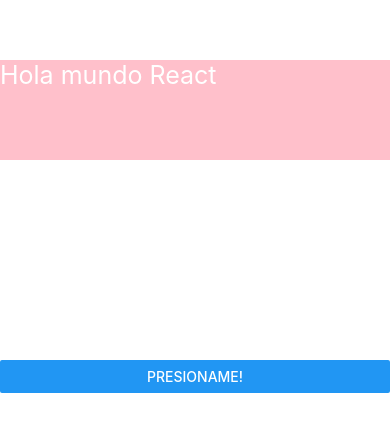
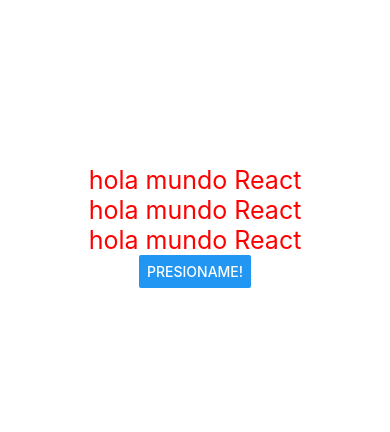
Before and after one commit to Diana-CRG/PM192, a React Native app in the folder my-blank/: screen / in a window 390 px wide. Shown: the part 196-628 px from the top of the page. Built offline with nearby package versions, Linux system fonts and the light colour scheme.

Commit message:
pract_6_t

```diff
--- a/my-blank/App.js
+++ b/my-blank/App.js
@@ -1,47 +1,44 @@
 /* zona 1, aqui van importaciones  */
 import { StatusBar } from 'expo-status-bar';
-import { Children } from 'react';
-import { StyleSheet, Text, View,Button } from 'react-native';
-import React, {useState} from 'react';
+import { StyleSheet, Text, View, Button } from 'react-native';
+import React, { useState } from 'react';
 
-const Texto=({style})=>{ //pasamo el parametro style
-  const[contenido, setContenido]=useState('Hola mundo React')
-  const actualizarTexto=()=>{setContenido('Estado actualizado')}
-  return(
-        <Text style={[styles.text, style]} onPress={actualizarTexto}>{contenido}</Text>) //lo definimos en el componente padre
-}
+/* Componente personalizado */
+const Texto = () => {
+  const [contenido, setContenido] = useState('hola mundo React');
+  const actualizarTexto = () => {
+    setContenido('estado actualizado');
+  };
+  return (
+    <Text style={styles.text} onPress={actualizarTexto}>
+      {contenido}
+    </Text>
+  );
+};
 
-/* zona 2 , el main*/
+/* zona 2 , el main */
 export default function App() {
   return (
     <View style={styles.container}>
-      <Texto style={styles.blue}>  </Texto>
-      <Texto style={styles.orange}> </Texto>
-      <Texto style={styles.pink}>  </Texto>
-      <Button title='Presioname!'></Button>
+      <Texto />
+      <Texto />
+      <Texto />
+      <Button title="Presioname!" onPress={() => {}} />
       <StatusBar style="auto" />
     </View>
   );
 }
-
 
 /* zona 3, estilos */
 const styles = StyleSheet.create({
   container: {
     flex: 1,
     backgroundColor: '#fff',
-    alignItems: 'base-line',
+    alignItems: 'center',
     justifyContent: 'center',
-    flexDirection: 'column',
-  },
-text:{
-  color:'white',
-  fontSize:25,
-  height:100, /*de lo que se tenga disponible*/
-  /*width:100, nos va a crear el alto y ancho para cada texto*/
-
-},
-red:{backgroundColor:'blue'},
-green:{backgroundColor:'orange'},// se creo una clase para que sea de diferente como cada texto
-blue:{backgroundColor:'pink'}, //agregamos el flex en cada clase
+  },
+  text: {
+    color: 'red',
+    fontSize: 25,
+  },
 });
```
Also changed, not shown: my-blank/ejemplo.js (added, +47 -0 lines).
